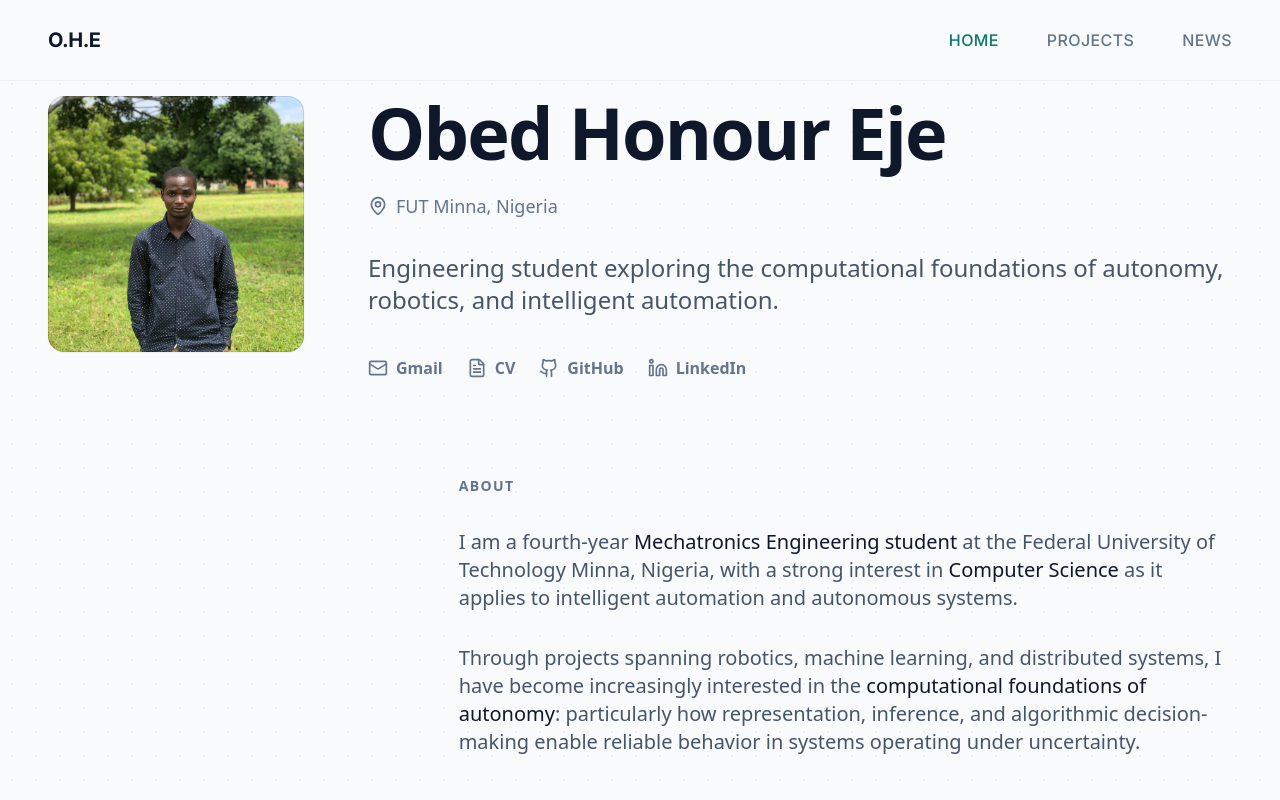
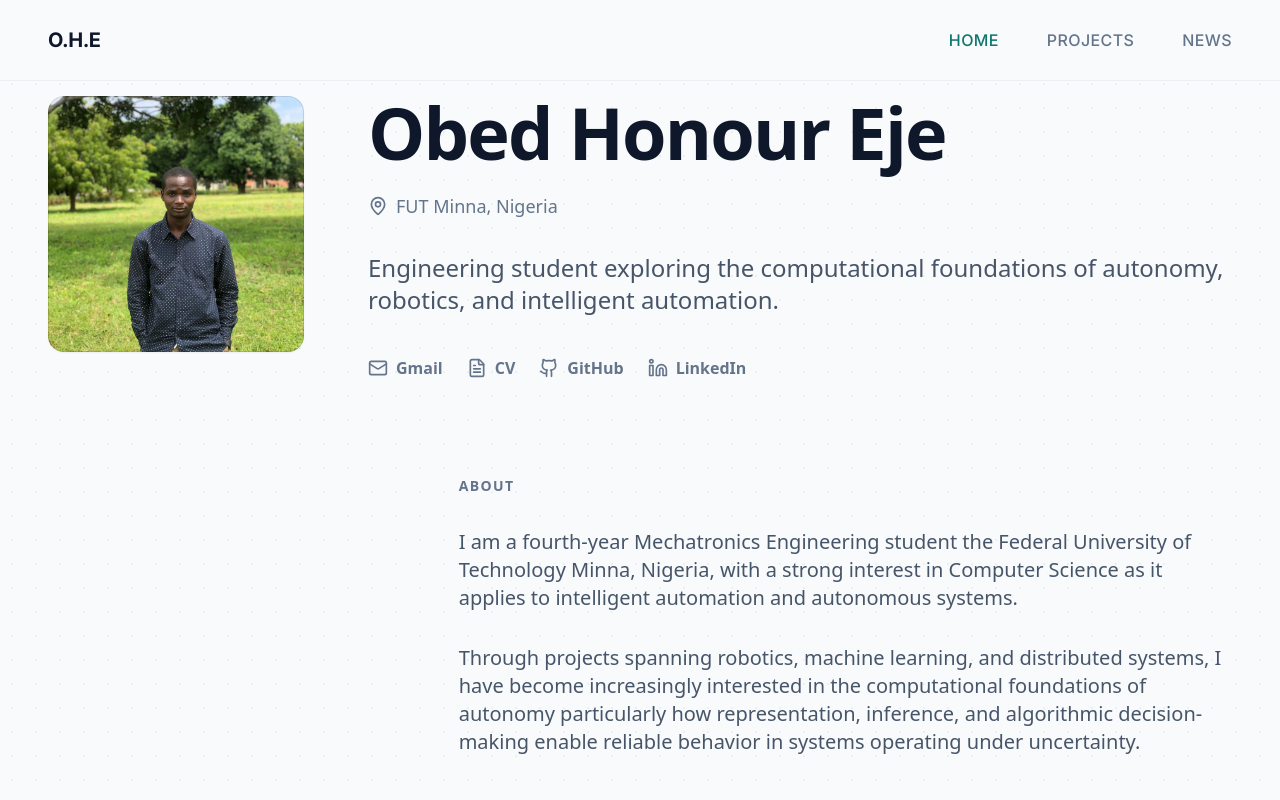
Before and after one commit to HonourObed/honour-obed.github.io, a React (Vite) app: page / in a window 1280 px wide. Shown: the top 800 px of the page. Built offline with nearby package versions, Linux system fonts and the light colour scheme.

Commit message:
Update About section text

```diff
--- a/App.tsx
+++ b/App.tsx
@@ -31,10 +31,10 @@ const App: React.FC = () => {
               <h3 className="text-sm font-bold uppercase tracking-widest text-slate-500 mb-8">About</h3>
               <div className="text-slate-600 leading-relaxed text-lg sm:text-xl space-y-8">
                 <p>
-                  I am a fourth-year <strong className="font-medium text-slate-900">Mechatronics Engineering student</strong> at the Federal University of Technology Minna, Nigeria, with a strong interest in <strong className="font-medium text-slate-900">Computer Science</strong> as it applies to intelligent automation and autonomous systems.
+                  I am a fourth-year Mechatronics Engineering student the Federal University of Technology Minna, Nigeria, with a strong interest in Computer Science as it applies to intelligent automation and autonomous systems.
                 </p>
                 <p>
-                  Through projects spanning robotics, machine learning, and distributed systems, I have become increasingly interested in the <strong className="font-medium text-slate-900">computational foundations of autonomy</strong>: particularly how representation, inference, and algorithmic decision-making enable reliable behavior in systems operating under uncertainty.
+                  Through projects spanning robotics, machine learning, and distributed systems, I have become increasingly interested in the computational foundations of autonomy particularly how representation, inference, and algorithmic decision-making enable reliable behavior in systems operating under uncertainty.
                 </p>
               </div>
             </div>
```
